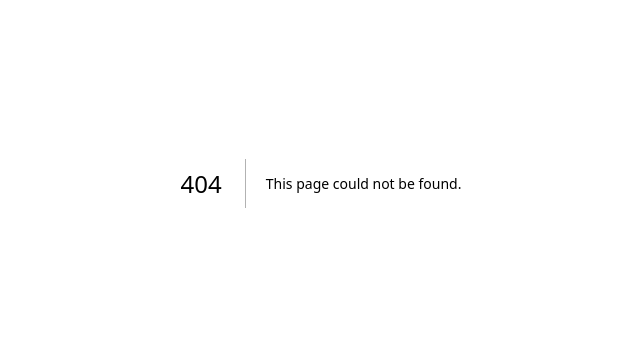
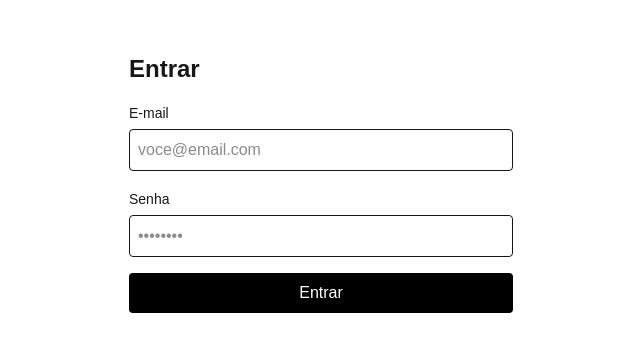
Before and after one commit to IdelVitor/Residencia_III_Mandatuum, a Next.js app in the folder frontend/: page /login in a window 1280 px wide. Before the commit this address had no page. Shown: the part 217-568 px from the top of the page, without its empty margins (319-959 px from the left). Built offline with nearby package versions, Linux system fonts and the light colour scheme.

Commit message:
criação inicial da tela de login

```diff
--- /dev/null
+++ b/frontend/app/login/page.tsx
@@ -0,0 +1,36 @@
+// frontend/app/login/page.tsx
+export const metadata = { title: "Login" };
+
+export default function LoginPage() {
+  return (
+    <main className="min-h-screen grid place-items-center p-6">
+      <form className="w-full max-w-sm space-y-4">
+        <h1 className="text-2xl font-semibold">Entrar</h1>
+
+        <label className="block">
+          <span className="text-sm">E-mail</span>
+          <input
+            type="email"
+            required
+            className="mt-1 w-full rounded border p-2"
+            placeholder="voce@email.com"
+          />
+        </label>
+
+        <label className="block">
+          <span className="text-sm">Senha</span>
+          <input
+            type="password"
+            required
+            className="mt-1 w-full rounded border p-2"
+            placeholder="••••••••"
+          />
+        </label>
+
+        <button type="submit" className="w-full rounded bg-black p-2 text-white">
+          Entrar
+        </button>
+      </form>
+    </main>
+  );
+}
```
